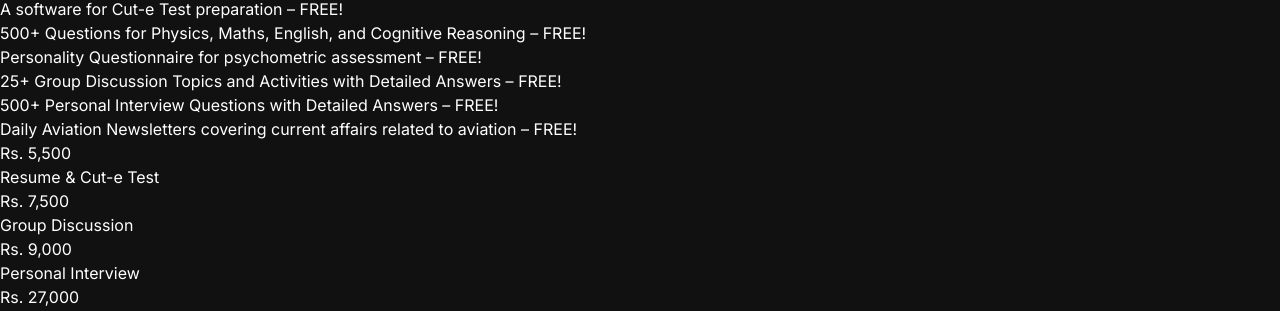
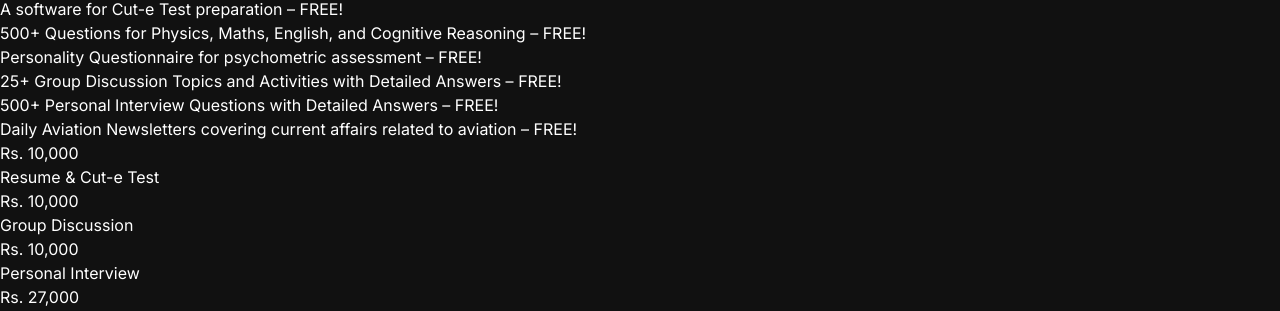
Before and after one commit to justtmanss/aerodemy-main, a Next.js app: page /aicpp in a window 1280 px wide. Shown: the part 1594-1905 px from the top of the page. Built offline with nearby package versions, Linux system fonts and the light colour scheme.

Commit message:
Update pricing values in aicpp.tsx

```diff
--- a/components/aicpp.tsx
+++ b/components/aicpp.tsx
@@ -11,9 +11,9 @@
 } from "@heroicons/react/20/solid";
 
 const stats = [
-    { label: "Rs. 5,500", value: "Resume & Cut-e Test" },
-    { label: "Rs. 7,500", value: "Group Discussion" },
-    { label: "Rs. 9,000", value: "Personal Interview" },
+    { label: "Rs. 10,000", value: "Resume & Cut-e Test" },
+    { label: "Rs. 10,000", value: "Group Discussion" },
+    { label: "Rs. 10,000", value: "Personal Interview" },
     { label: "Rs. 27,000", value: "Full Course" },
 ];
 const values = [
```
